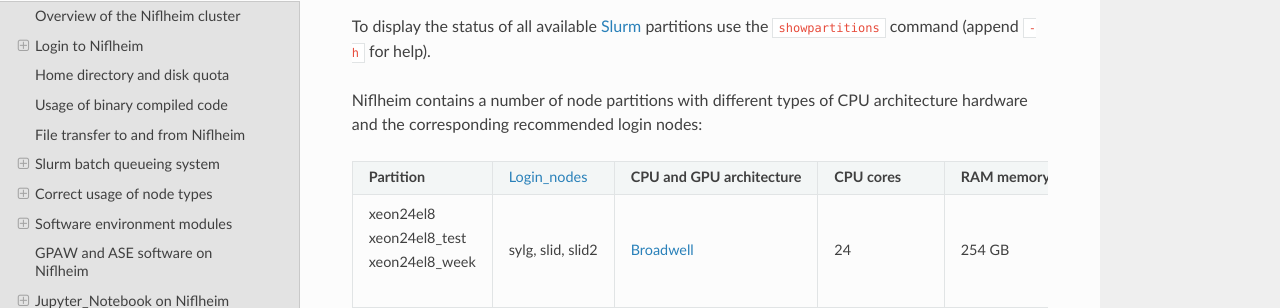
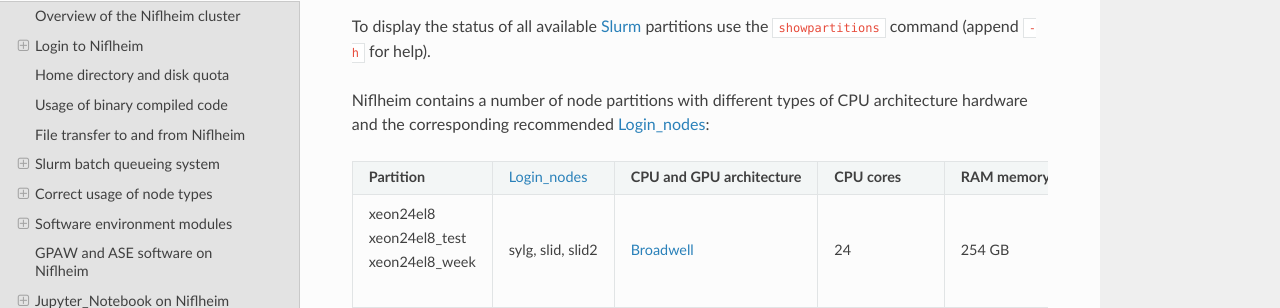
Before and after one commit to OleHolmNielsen/Niflheim_users, a Sphinx documentation site: the page built from docs/Niflheim_Getting_Started.rst, in a window 1280 px wide and 900 px high, scrolled down 4427 px. Shown: the part 167-475 px from the top of the window. Built offline with Sphinx 7.4.7 and the Read the Docs theme 3.1.0, drawn with Linux system fonts in a browser that asks for light colours.

Commit message:
Minor edit

```diff
--- a/docs/Niflheim_Getting_Started.rst
+++ b/docs/Niflheim_Getting_Started.rst
@@ -246,7 +246,7 @@ Slurm_ node **partitions** are the compute resource in Slurm_ which group nodes
 
 To display the status of all available Slurm_ partitions use the ``showpartitions`` command (append ``-h`` for help).
 
-Niflheim contains a number of node partitions with different types of CPU architecture hardware and the corresponding recommended login nodes:
+Niflheim contains a number of node partitions with different types of CPU architecture hardware and the corresponding recommended Login_nodes_:
 
 .. list-table::
   :widths: 4 8 4 4 4 4 4
```
